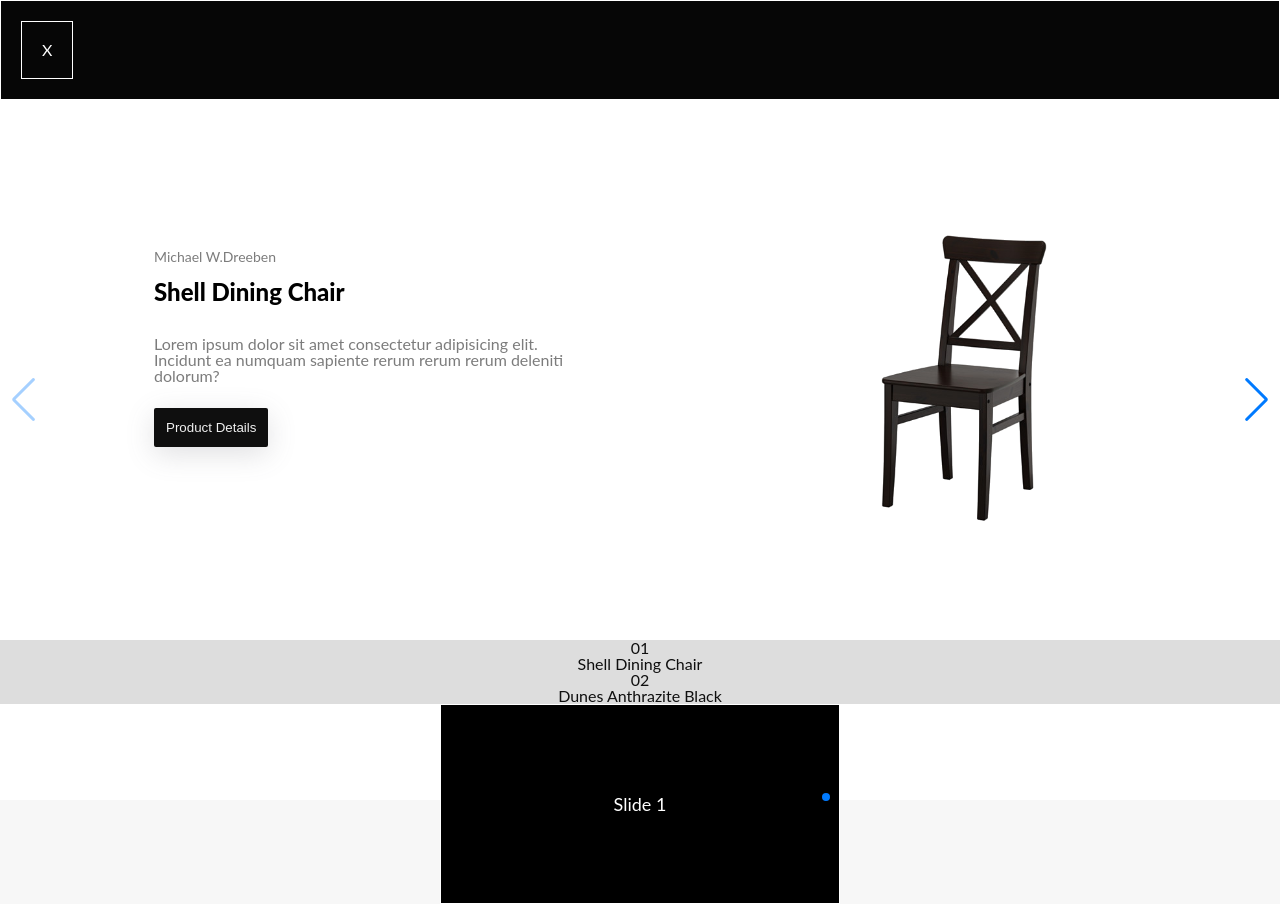
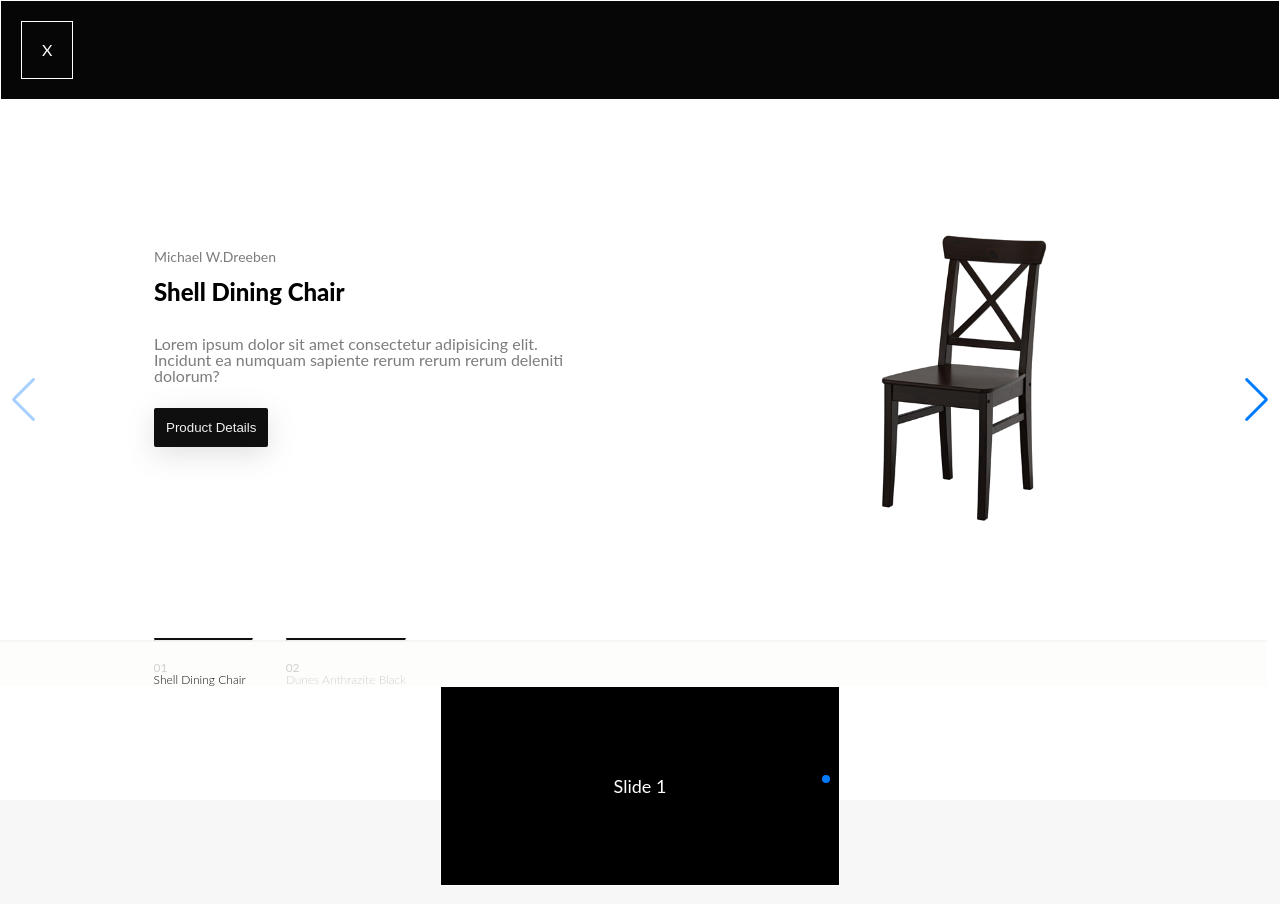
Before and after one commit to Franco-Ezequiel-Marchegiani/test_tecnico, a React (Create React App) app: page / in a window 1280 px wide. Built offline with nearby package versions, Linux system fonts and the light colour scheme.

Commit message:
Been working on the styles of the footer, it's almost done

```diff
--- a/src/containers/footer/footer.css
+++ b/src/containers/footer/footer.css
@@ -1,4 +1,38 @@
 .footerContainerAll{
+    width: 99vw;
     color: #0f0f0f;
-    background-color: rgb(221, 221, 221);
+    background-color: #fdfdfc;
+    border-top: #f5f5f5 2px solid;
+    padding: 0 15%;
+    display: flex;
 }
+.boxFooterContainer{
+    display: flex;
+    flex-direction: column;
+    padding-top: 20px;
+    padding-right: 40px;
+    text-align: start;
+    position: relative;
+    color: #d1d1d1;
+    font-size: 12px;
+    cursor: pointer;
+}
+.active{
+    position: absolute;
+    top: -10px;
+    width: 75%;
+    border-top: #0f0f0f 2px solid;
+}
+.textFooter{
+    color: #d1d1d1;
+
+    font-weight: 300;
+}
+.textFooterActive{
+    color: #0f0f0f;
+}
+@media only screen and (min-width: 1200px){
+    .footerContainerAll{
+        padding: 0 12%;
+    }
+}
--- a/src/containers/footer/footer.js
+++ b/src/containers/footer/footer.js
@@ -4,12 +4,14 @@ function Footer(){
     return(
         <footer className="footerContainerAll">
             <div className="boxFooterContainer">
+                <hr className="active"/>
                 <p>01</p>
-                <p>Shell Dining Chair</p>
+                <p className="textFooter textFooterActive">Shell Dining Chair</p>
             </div>
             <div className="boxFooterContainer">
+                <hr className="active"/>
                 <p>02</p>
-                <p>Dunes Anthrazite Black</p>
+                <p className="textFooter">Dunes Anthrazite Black</p>
             </div>
         </footer>
     )
```
